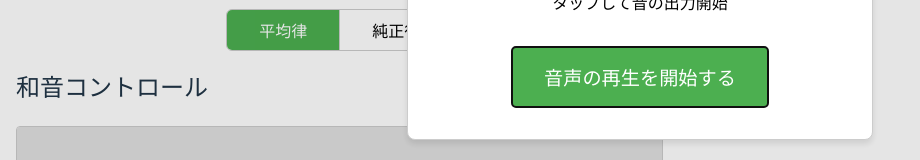
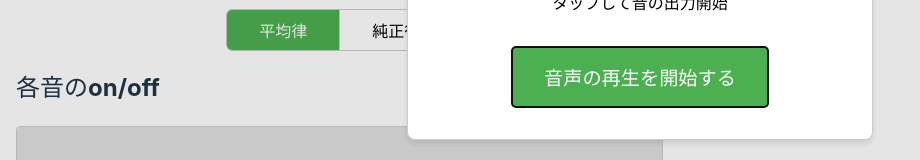
Before and after one commit to Nyoho/just-intonation, a React (Vite) app: page / in a window 1280 px wide. Shown: the part 389-549 px from the top of the page, without its empty margins (0-920 px from the left). Built offline with nearby package versions, Linux system fonts and the light colour scheme.

Commit message:
Change expression

```diff
--- a/src/App.tsx
+++ b/src/App.tsx
@@ -370,7 +370,7 @@ export default function App() {
 
       {/* 各和音（根音・第3音・第5音）のトグルボタン */}
       <div style={{ marginBottom: '1rem' }}>
-        <h2>和音コントロール</h2>
+        <h2>各音のon/off</h2>
         <div
           style={{
             display: 'flex',
```
